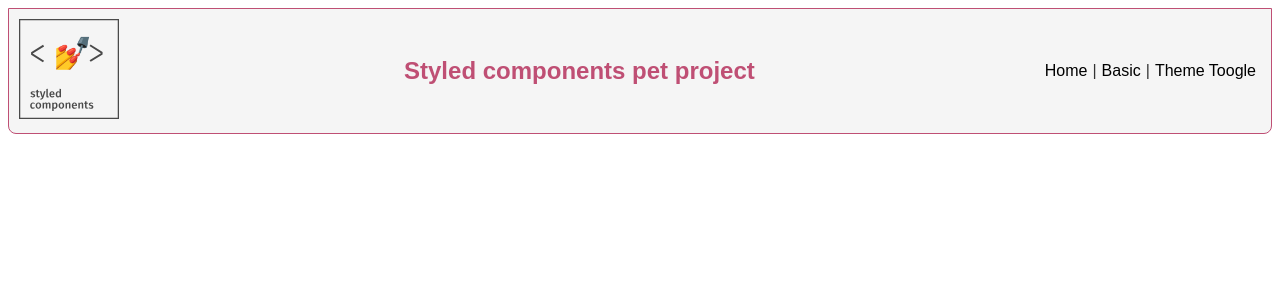
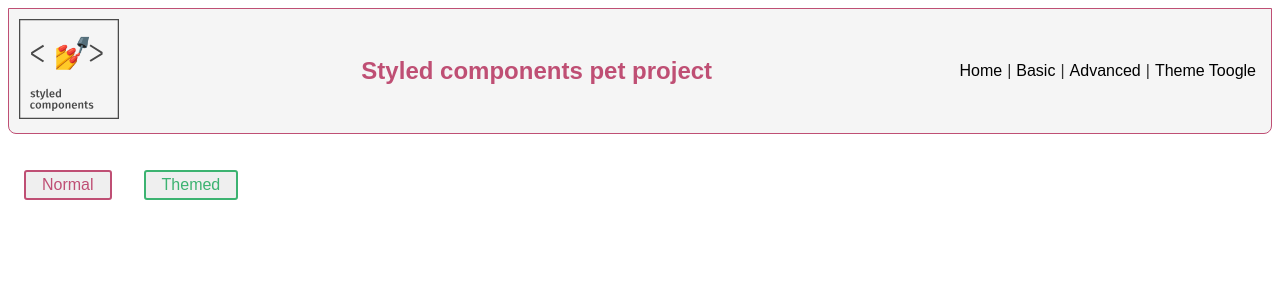
Before and after one commit to Alozi/styled-components, a React (Vite) app: page /advanced in a window 1280 px wide. Shown: the top 300 px of the page. Built offline with nearby package versions, Linux system fonts and the light colour scheme.

Commit message:
Add page Advanced

```diff
--- a/src/App.jsx
+++ b/src/App.jsx
@@ -4,6 +4,7 @@ import { GlobalStyle } from "./styles/GlobalStyle.js";
 import Header from "./components/Header.jsx";
 import Basic from "./pages/Basic.jsx";
 import Home from "./pages/Home.jsx";
+import Advanced from "./pages/Advanced.jsx";
 
 export default function App() {
   return (
@@ -13,6 +14,7 @@ export default function App() {
       <Routes>
         <Route path="/" element={<Home />} />
         <Route path="/basic" element={<Basic />} />
+        <Route path="/advanced" element={<Advanced />} />
       </Routes>
     </BrowserRouter>
   );
--- a/src/components/Header.jsx
+++ b/src/components/Header.jsx
@@ -51,6 +51,8 @@ export default function Header() {
         <span>|</span>
         <StyledLink to="/basic">Basic</StyledLink>
         <span>|</span>
+        <StyledLink to="/advanced">Advanced</StyledLink>
+        <span>|</span>
         <StyledLink to="/theme-toogle">Theme Toogle</StyledLink>
       </nav>
     </CustomHeader>
--- /dev/null
+++ b/src/pages/Advanced.jsx
@@ -0,0 +1,39 @@
+import styled, { ThemeProvider } from "styled-components";
+
+// Define our button, but with the use of props.theme this time
+const Button = styled.button`
+  font-size: 1em;
+  margin: 1em;
+  padding: 0.25em 1em;
+  border-radius: 3px;
+
+  /* Color the border and text with theme.main */
+  color: ${(props) => props.theme.main};
+  border: 2px solid ${(props) => props.theme.main};
+`;
+
+// We are passing a default theme for Buttons that arent wrapped in the ThemeProvider
+Button.defaultProps = {
+  theme: {
+    main: "#BF4F74",
+  },
+};
+
+// Define what props.theme will look like
+const theme = {
+  main: "mediumseagreen",
+};
+
+export default function Advanced() {
+  return (
+    <>
+      <div>
+        <Button>Normal</Button>
+
+        <ThemeProvider theme={theme}>
+          <Button>Themed</Button>
+        </ThemeProvider>
+      </div>
+    </>
+  );
+}
```
